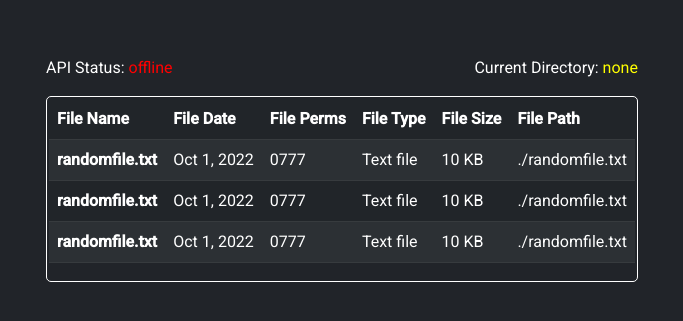
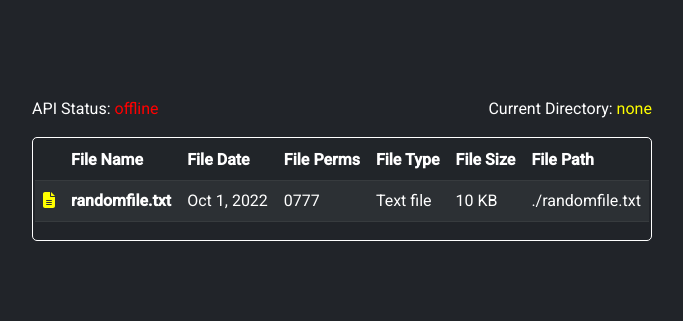
Before and after one commit to mj-adendorff/mj-jobjack-ta, an Angular app in the folder client/: page / in a window 1280 px wide. Shown: the part 231-552 px from the top of the page, without its empty margins (298-981 px from the left). Built offline with nearby package versions, Linux system fonts and the light colour scheme; no server answers.

Commit message:
added some styling

```diff
--- a/client/package.json
+++ b/client/package.json
@@ -21,6 +21,9 @@
     "@angular/platform-browser": "^14.2.0",
     "@angular/platform-browser-dynamic": "^14.2.0",
     "@angular/router": "^14.2.0",
+    "@fortawesome/angular-fontawesome": "^0.11.1",
+    "@fortawesome/fontawesome-svg-core": "^6.1.1",
+    "@fortawesome/free-solid-svg-icons": "^6.1.1",
     "@ng-bootstrap/ng-bootstrap": "^13.0.0",
     "@popperjs/core": "^2.10.2",
     "bootstrap": "^5.2.0",
--- a/client/src/app/app.component.html
+++ b/client/src/app/app.component.html
@@ -9,6 +9,7 @@
     <table class="table table-striped table-dark table-hover table-responsive">
       <thead>
         <tr>
+          <th scope="col"></th>
           <th scope="col">File Name</th>
           <th scope="col">File Date</th>
           <th scope="col">File Perms</th>
@@ -18,7 +19,10 @@
         </tr>
       </thead>
       <tbody>
-        <tr *ngFor="let file of files" (click)="test(file.fileName)">
+        <tr *ngFor="let file of files" (click)="seek(file)">
+          <td>
+            <fa-icon style="color: yellow" [icon]="getIcon(file)"></fa-icon>
+          </td>
           <th scope="row">{{ file.fileName }}</th>
           <td>{{ file.dateCreated | date }}</td>
           <td>{{ file.permissions }}</td>
--- a/client/src/app/app.component.less
+++ b/client/src/app/app.component.less
@@ -6,7 +6,7 @@
 
 .main {
   min-height: 100vh;
-  width: auto;
+  width: 100%;
   color: white;
   display: flex;
   justify-content: center;
@@ -20,6 +20,7 @@
   .table-container {
     width: 100%;
     max-height: 75vh;
+    min-width: 500px;
     padding: 2px;
     border: 1.4px solid white;
     border-radius: 5px;
--- a/client/src/app/app.component.ts
+++ b/client/src/app/app.component.ts
@@ -1,5 +1,6 @@
 import { AfterViewInit, Component, ViewChild, OnDestroy } from '@angular/core';
 import { AppService } from './app.service';
+import { faFileLines as faFile, faFolderClosed as faFolder } from '@fortawesome/free-solid-svg-icons';
 
 type Extension = {
   extension: string;
@@ -25,24 +26,6 @@ const fileData: File[] = [
     size: 10,
     isDirectory: false,
   },
-  {
-    fileName: 'randomfile.txt',
-    fullPath: './randomfile.txt',
-    dateCreated: new Date(),
-    permissions: '0777',
-    fileType: { commonType: 'Text file', extension: '.txt' },
-    size: 10,
-    isDirectory: false,
-  },
-  {
-    fileName: 'randomfile.txt',
-    fullPath: './randomfile.txt',
-    dateCreated: new Date(),
-    permissions: '0777',
-    fileType: { commonType: 'Text file', extension: '.txt' },
-    size: 10,
-    isDirectory: false,
-  },
 ];
 
 @Component({
@@ -51,6 +34,8 @@ const fileData: File[] = [
   styleUrls: ['./app.component.less'],
 })
 export class AppComponent {
+  faFile = faFile;
+  faFolder = faFolder;
   files: File[] = fileData;
   status = 'offline';
   statusColor = 'red';
@@ -65,9 +50,31 @@ export class AppComponent {
         this.statusColor = 'lightgreen';
       }
     });
-    this.appService.getDirectoryListing('/etc').subscribe((data: any) => {
+    this.appService.getDirectoryListing('/Users/mjadendorff/Desktop').subscribe((data: any) => {
       this.files = data;
-      this.directory = "/etc";
+      this.directory = "/Users/mjadendorff/Desktop";
+    });
+  }
+
+  seek(file: File) {
+    if (file.isDirectory) {
+      this.changeDirectoryListing(file.fullPath);
+    } else {
+      alert("file to be opened?");
+    }
+  }
+
+  getIcon(file: File) {
+    if (file.isDirectory) {
+      return this.faFolder;
+    }
+    return this.faFile;
+  }
+
+  changeDirectoryListing(directory: string) {
+    this.appService.getDirectoryListing(directory).subscribe((data: any) => {
+      this.files = data;
+      this.directory = directory;
     });
   }
 }
--- a/client/src/app/app.module.ts
+++ b/client/src/app/app.module.ts
@@ -10,6 +10,7 @@ import { MatPaginatorModule } from '@angular/material/paginator';
 import { NgbModule } from '@ng-bootstrap/ng-bootstrap';
 
 import { HttpClientModule } from '@angular/common/http';
+import { FontAwesomeModule } from '@fortawesome/angular-fontawesome';
 
 @NgModule({
   declarations: [AppComponent],
@@ -20,6 +21,7 @@ import { HttpClientModule } from '@angular/common/http';
     MatPaginatorModule,
     MatTableModule,
     NgbModule,
+    FontAwesomeModule,
     HttpClientModule,
   ],
   providers: [],
```
Also changed, not shown: 1 other file (tests, documents, lock files or other folders).
